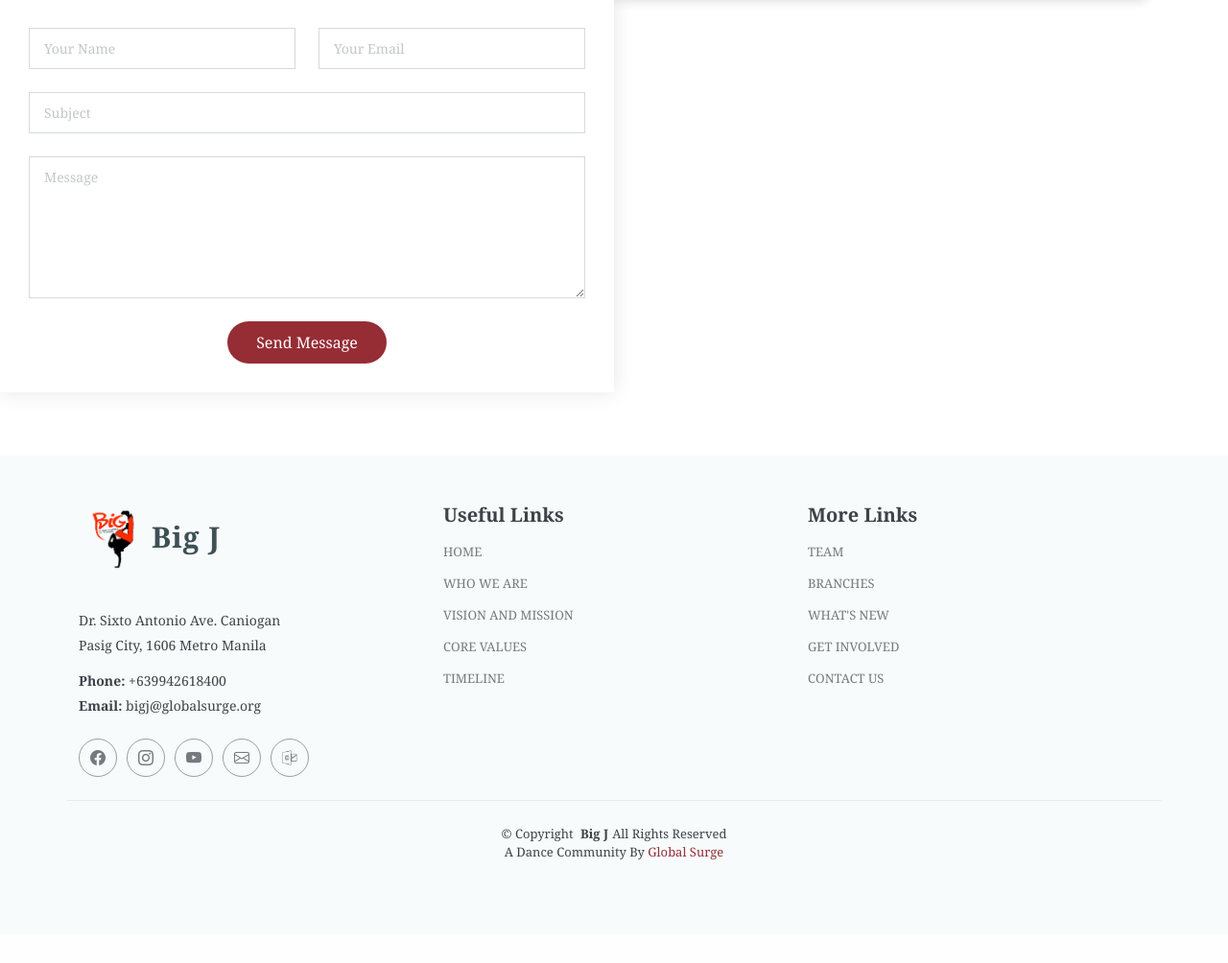
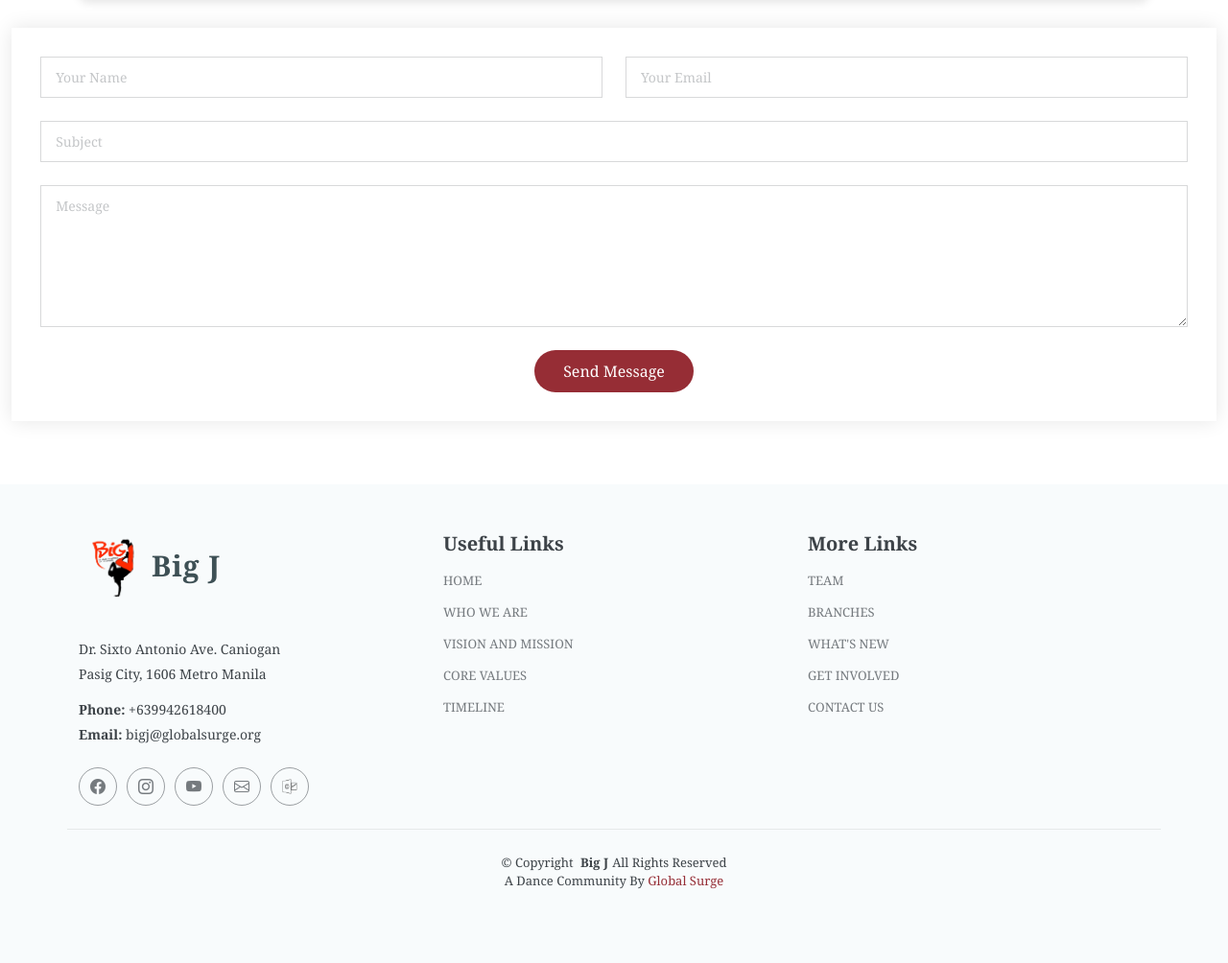
Before and after one commit to mika0804/BIGJ, a PHP site: page /contactus.php in a window 1280 px wide. Shown: the part 979-1983 px from the top of the page at 96% size. Before the commit the page ends 1876 px from the top, so only its background shows below. Run offline with PHP 8.4, Linux system fonts and the light colour scheme; some libraries are stand-ins or nearby versions.

Commit message:
Update contactus.php

```diff
--- a/contactus.php
+++ b/contactus.php
@@ -85,8 +85,8 @@
 </div>
         </div><!-- End Google Maps -->
 
-        <div class="col-lg-6" data-aos="zoom-out" data-aos-once=“true”>
-          <form action="forms/contact.php" method="POST" class="php-email-form">
+        <div class="col-lg-12 d-flex justify-content-center align-items-center" data-aos="zoom-out" data-aos-once=“true”>
+          <form action="forms/contact.php" method="POST" class="php-email-form" style="margin-top: 30px;">
             <div class="row gy-4">
 
               <div class="col-md-6">
@@ -107,7 +107,7 @@
 
               <div class="col-md-12 text-center">
                 <div class="loading">Loading</div>
-                <div class="error-message"></div>
+                <div class="error-message">err</div>
                 <div class="sent-message">Your message has been sent. Thank you!</div>
 
                 <button type="submit" name="submitContact">Send Message</button>
```
